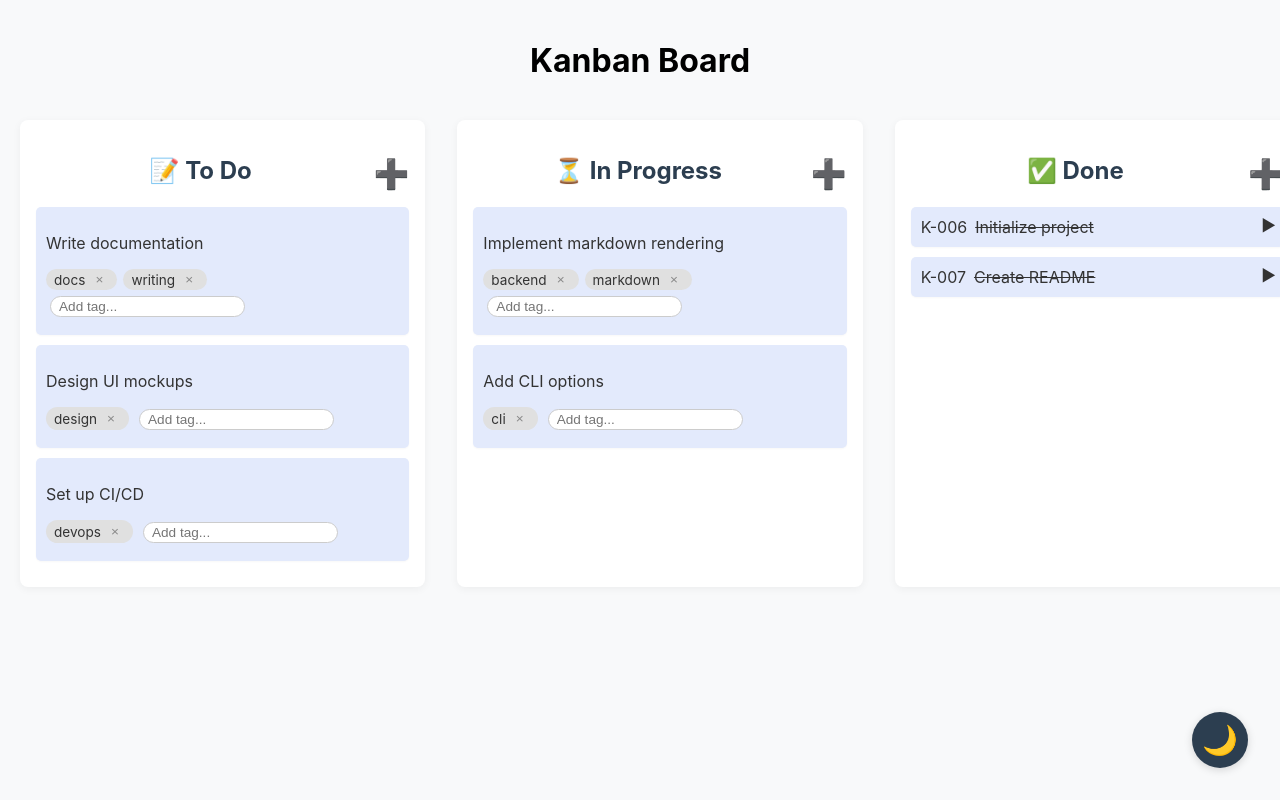
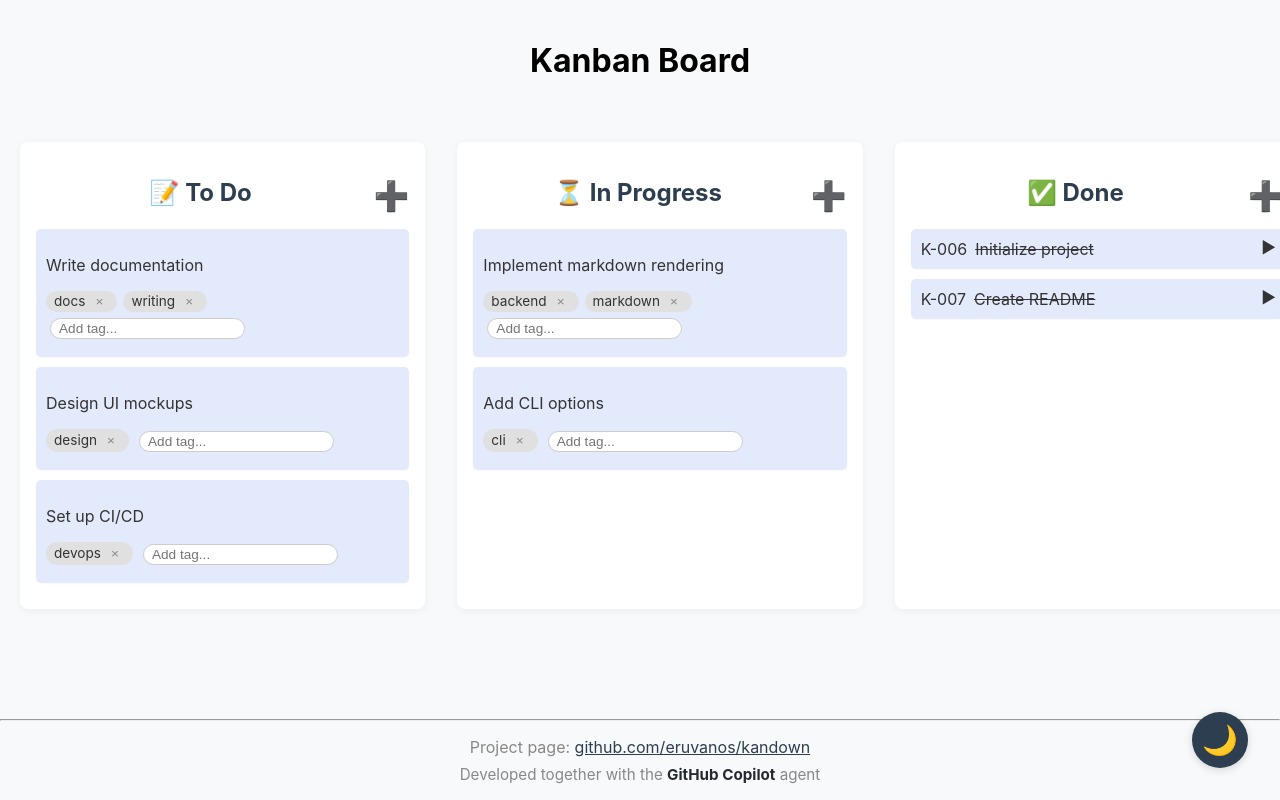
Before and after one commit to eruvanos/kandown, a Flask app: page / in a window 1280 px wide. Run offline with Flask 3, Linux system fonts and the light colour scheme; the page is wider than the window, and the part outside it is not shown.

Commit message:
Add main content wrapper and footer to Kanban board

```diff
--- a/src/kandown/templates/kanban.html
+++ b/src/kandown/templates/kanban.html
@@ -11,7 +11,16 @@
             font-family: -apple-system, BlinkMacSystemFont, 'Segoe UI', Roboto, sans-serif;
             background: #f8f9fa;
             margin: 0;
+            padding: 0;
+            min-height: 100vh;
+            display: flex;
+            flex-direction: column;
+        }
+        .main-content {
+            flex: 1;
             padding: 20px;
+            display: flex;
+            flex-direction: column;
         }
         .board {
             display: flex;
@@ -187,6 +196,7 @@
     </style>
 </head>
 <body>
+    <div class="main-content">
         <h1 style="text-align:center;">Kanban Board</h1>
         <div class="board">
             <div class="column" id="todo-col">
@@ -199,7 +209,17 @@
                 <h2>✅ Done <span class="add-task" data-status="done" title="Add task">&#x2795;</span></h2>
             </div>
         </div>
+    </div>
     <button id="darkmode-toggle" class="darkmode-toggle" title="Toggle dark mode">🌙</button>
+    <footer style="text-align:center; margin-top:48px; color:#888; font-size:1em;">
+        <hr style="margin-bottom:16px;">
+        <div>
+            Project page: <a href="https://github.com/eruvanos/kandown" target="_blank" style="color:#2c3e50; text-decoration:underline;">github.com/eruvanos/kandown</a>
+        </div>
+        <div style="margin-top:8px; margin-bottom:16px; font-size:0.95em;">
+            Developed together with the <span style="font-weight:bold; color:#24292f;">GitHub Copilot</span> agent
+        </div>
+    </footer>
     <script>
     const toggleBtn = document.getElementById('darkmode-toggle');
     function setDarkMode(on) {
```
Lines whose indentation alone changed are shown as unchanged.
